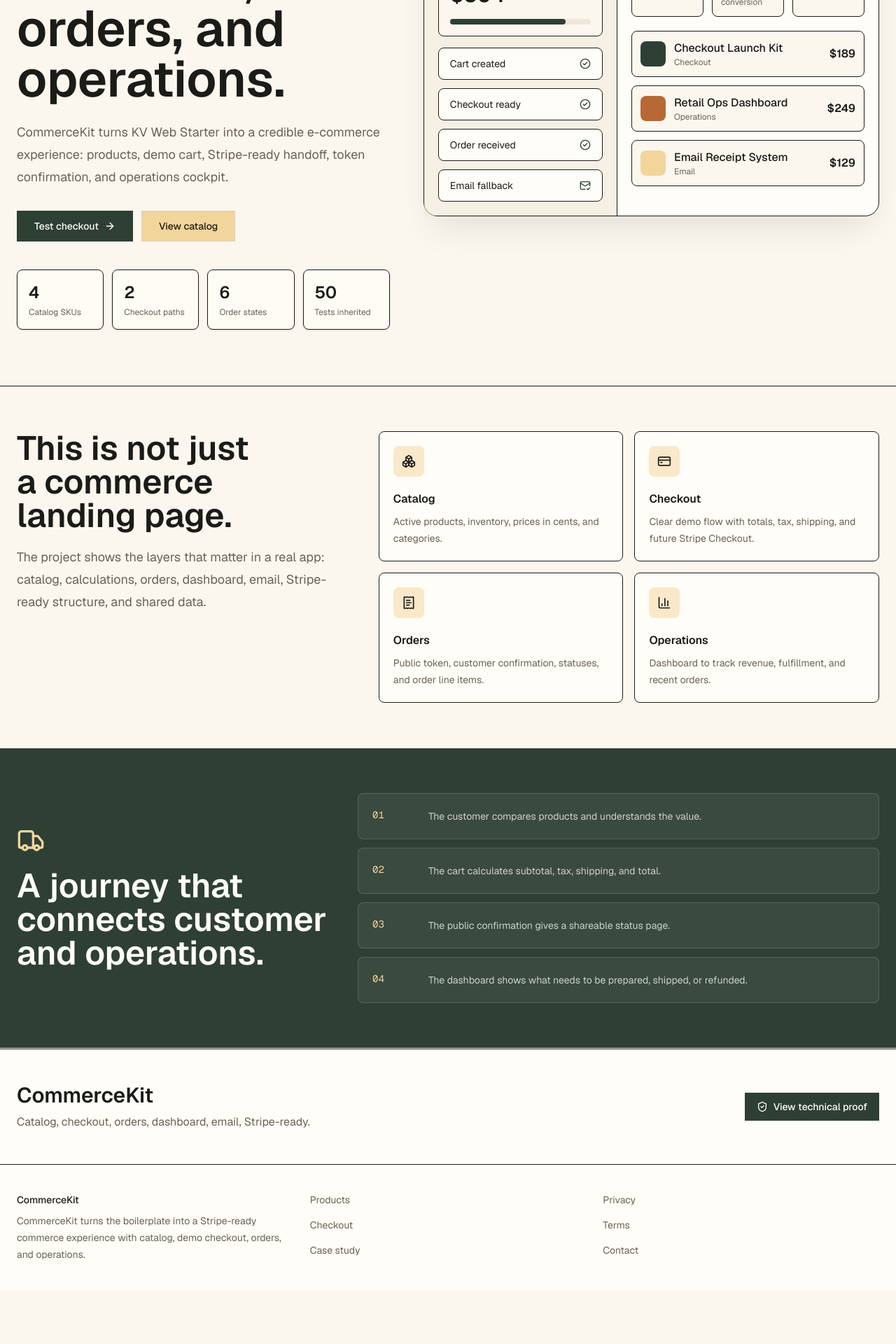
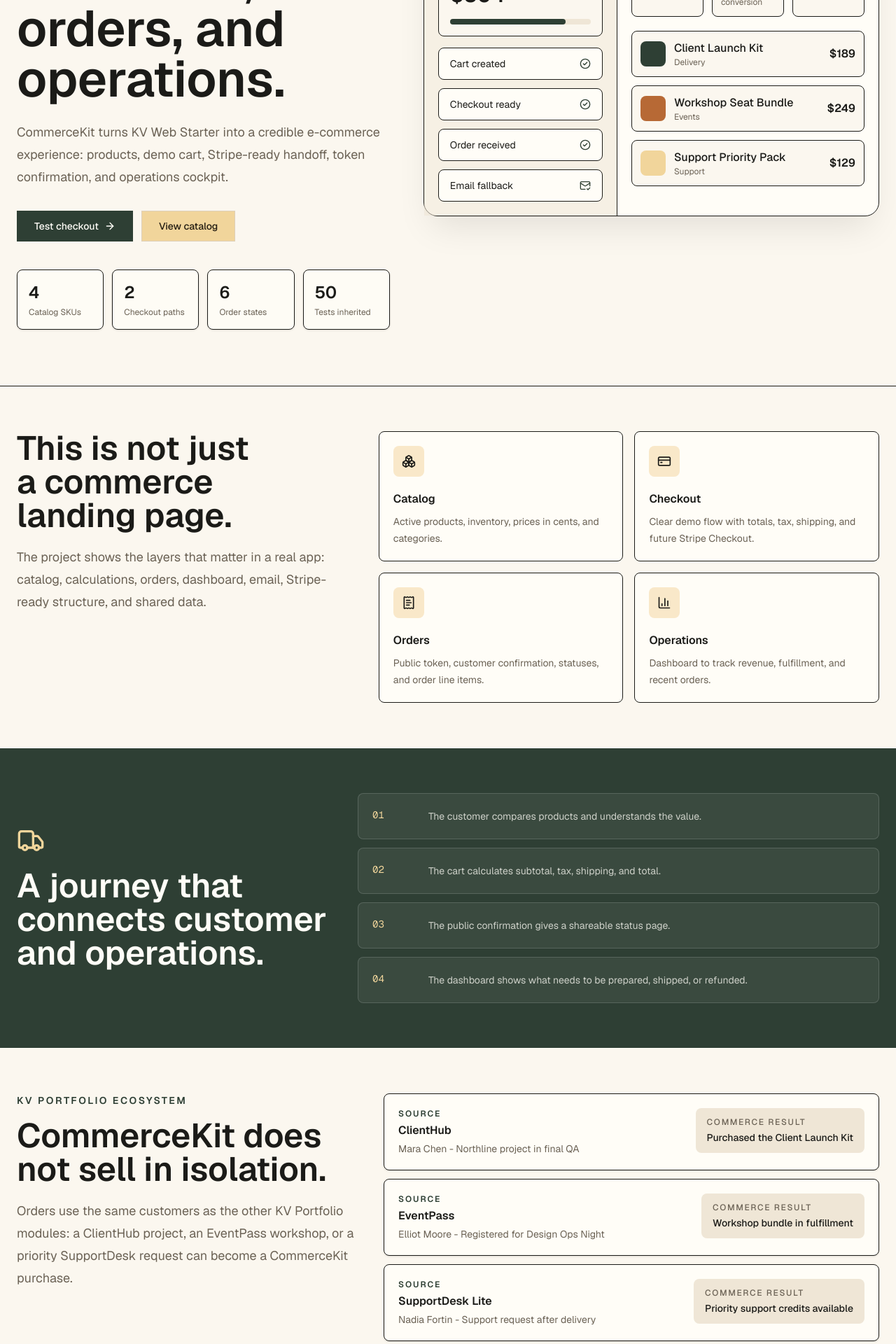
Before and after one commit to kurtisv/commercekit, a Next.js app in the folder apps/web/: page / in a window 1280 px wide. Shown: the part 480-2400 px from the top of the page at 70% size. Before the commit the page ends 2324 px from the top, so only its background shows below. Built offline with nearby package versions, Linux system fonts and the light colour scheme; no server answers.

Commit message:
feat: align commerce with portfolio ecosystem

```diff
--- a/apps/web/src/app/case-study/page.tsx
+++ b/apps/web/src/app/case-study/page.tsx
@@ -10,12 +10,13 @@
     eyebrow: "Etude de cas",
     title: "CommerceKit montre le cote commerce et Stripe-ready du boilerplate.",
     intro:
-      "Le projet prouve qu'une meme fondation peut devenir un mini-commerce avec catalogue, checkout, commandes et operations sans ressembler aux autres portfolios.",
+      "Le projet prouve qu'une meme fondation peut devenir un mini-commerce relie aux autres modules: portail client, evenements, support et usage API.",
     points: [
       "Catalogue produit structure avec prix en cents et inventaire.",
       "Checkout demo avec calculs de taxes, livraison et total.",
       "Confirmation publique par token pour montrer un parcours client.",
       "Dashboard operations pour commandes, revenu et fulfillment.",
+      "Donnees alignees avec les memes clients et flux que ClientHub, EventPass, SupportDesk Lite et API Meter.",
       "FR/EN, repo public, branches lisibles et tests avant deploiement.",
     ],
     cta: "Tester le checkout",
@@ -24,12 +25,13 @@
     eyebrow: "Case study",
     title: "CommerceKit shows the commerce and Stripe-ready side of the boilerplate.",
     intro:
-      "The project proves that one foundation can become a mini commerce product with catalog, checkout, orders, and operations without looking like the other portfolio builds.",
+      "The project proves that one foundation can become a mini commerce product connected to the other modules: client portal, events, support, and API usage.",
     points: [
       "Structured product catalog with cents-based prices and inventory.",
       "Demo checkout with tax, shipping, and total calculations.",
       "Public token confirmation to show a customer journey.",
       "Operations dashboard for orders, revenue, and fulfillment.",
+      "Data aligned with the same customers and flows as ClientHub, EventPass, SupportDesk Lite, and API Meter.",
       "FR/EN, public repo, readable branches, and tests before deployment.",
     ],
     cta: "Test checkout",
--- a/apps/web/src/app/page.tsx
+++ b/apps/web/src/app/page.tsx
@@ -14,7 +14,7 @@
 
 import { MarketingPageShell } from "@/components/marketing/page-shell";
 import { Button } from "@/components/ui/button";
-import { demoProducts, productStats } from "@/data/commerce";
+import { demoProducts, ecosystemSignals, productStats } from "@/data/commerce";
 import { getCurrentLocale } from "@/lib/locale";
 import { formatCurrency } from "@/lib/money";
 
@@ -47,6 +47,11 @@
       "La confirmation publique donne un suivi partageable.",
       "Le dashboard montre ce qui doit etre prepare, expedie ou rembourse.",
     ],
+    ecosystemTitle: "CommerceKit ne vend pas dans le vide.",
+    ecosystemText:
+      "Les commandes utilisent les memes clients que les autres modules KV Portfolio: un projet suivi dans ClientHub, un atelier gere dans EventPass ou un ticket prioritaire dans SupportDesk peut devenir un achat CommerceKit.",
+    ecosystemSource: "Source",
+    ecosystemOutcome: "Resultat commerce",
   },
   en: {
     eyebrow: "Project 6 - Stripe-ready commerce",
@@ -76,6 +81,11 @@
       "The public confirmation gives a shareable status page.",
       "The dashboard shows what needs to be prepared, shipped, or refunded.",
     ],
+    ecosystemTitle: "CommerceKit does not sell in isolation.",
+    ecosystemText:
+      "Orders use the same customers as the other KV Portfolio modules: a ClientHub project, an EventPass workshop, or a priority SupportDesk request can become a CommerceKit purchase.",
+    ecosystemSource: "Source",
+    ecosystemOutcome: "Commerce result",
   },
 };
 
@@ -210,6 +220,35 @@
           </div>
         </section>
 
+        <section className="mx-auto grid max-w-7xl gap-8 px-6 py-16 lg:grid-cols-[0.82fr_1.18fr]">
+          <div>
+            <p className="text-sm font-semibold uppercase tracking-[0.18em] text-primary">
+              KV Portfolio ecosystem
+            </p>
+            <h2 className="mt-4 text-3xl font-semibold tracking-normal text-balance sm:text-5xl">
+              {t.ecosystemTitle}
+            </h2>
+            <p className="mt-5 text-lg leading-8 text-muted-foreground">{t.ecosystemText}</p>
+          </div>
+          <div className="grid gap-3">
+            {ecosystemSignals.map((signal) => (
+              <div key={`${signal.source}-${signal.actor}`} className="rounded-lg border bg-card p-5 shadow-sm">
+                <div className="flex flex-col gap-3 sm:flex-row sm:items-start sm:justify-between">
+                  <div>
+                    <p className="text-xs font-semibold uppercase tracking-[0.16em] text-primary">{t.ecosystemSource}</p>
+                    <p className="mt-1 font-semibold">{signal.source}</p>
+                    <p className="mt-1 text-sm text-muted-foreground">{signal.actor} - {signal.action[locale]}</p>
+                  </div>
+                  <div className="rounded-lg bg-muted px-4 py-3 text-sm font-medium">
+                    <p className="text-xs uppercase tracking-[0.14em] text-muted-foreground">{t.ecosystemOutcome}</p>
+                    <p className="mt-1">{signal.outcome[locale]}</p>
+                  </div>
+                </div>
+              </div>
+            ))}
+          </div>
+        </section>
+
         <section className="border-t bg-card">
           <div className="mx-auto flex max-w-7xl flex-col gap-5 px-6 py-12 md:flex-row md:items-center md:justify-between">
             <div>
--- a/apps/web/src/data/commerce.ts
+++ b/apps/web/src/data/commerce.ts
@@ -1,10 +1,10 @@
 export const demoProducts = [
   {
     id: "ck-prod-001",
-    slug: "checkout-launch-kit",
-    name: "Checkout Launch Kit",
-    category: "Checkout",
-    description: "A guided checkout package for teams that need a polished purchase flow fast.",
+    slug: "client-launch-kit",
+    name: "Client Launch Kit",
+    category: "Delivery",
+    description: "A productized launch kit purchased after a ClientHub project reaches final QA.",
     priceCents: 18900,
     inventory: 28,
     featured: true,
@@ -12,10 +12,10 @@
   },
   {
     id: "ck-prod-002",
-    slug: "retail-ops-dashboard",
-    name: "Retail Ops Dashboard",
-    category: "Operations",
-    description: "Order, customer, and fulfillment dashboards shaped for a small commerce team.",
+    slug: "workshop-seat-bundle",
+    name: "Workshop Seat Bundle",
+    category: "Events",
+    description: "Reserved seats and materials for teams attending an EventPass training session.",
     priceCents: 24900,
     inventory: 16,
     featured: true,
@@ -23,10 +23,10 @@
   },
   {
     id: "ck-prod-003",
-    slug: "email-receipt-system",
-    name: "Email Receipt System",
-    category: "Email",
-    description: "Resend-ready receipt and status messages that keep customers informed.",
+    slug: "support-priority-pack",
+    name: "Support Priority Pack",
+    category: "Support",
+    description: "Priority support credits for clients who need faster follow-up after delivery.",
     priceCents: 12900,
     inventory: 34,
     featured: false,
@@ -34,10 +34,10 @@
   },
   {
     id: "ck-prod-004",
-    slug: "catalog-structure-pack",
-    name: "Catalog Structure Pack",
-    category: "Catalog",
-    description: "Product cards, filters, detail pages, and conversion-focused merchandising blocks.",
+    slug: "api-usage-credit",
+    name: "API Usage Credit",
+    category: "Technical",
+    description: "Prepaid API usage for partner integrations tracked through API Meter.",
     priceCents: 15900,
     inventory: 22,
     featured: false,
@@ -52,7 +52,7 @@
     publicToken: "commercekit-demo-order",
     customerName: "Mara Chen",
     customerEmail: "mara@example.com",
-    customerCompany: "Mile End Goods",
+    customerCompany: "Northline Studio",
     status: "PAID",
     subtotalCents: 43800,
     shippingCents: 0,
@@ -66,7 +66,7 @@
     publicToken: "commercekit-demo-fulfillment",
     customerName: "Elliot Moore",
     customerEmail: "elliot@example.com",
-    customerCompany: "Atelier Supply",
+    customerCompany: "Atelier Boutique",
     status: "FULFILLING",
     subtotalCents: 28800,
     shippingCents: 1200,
@@ -83,5 +83,44 @@
   { label: "Tests inherited", value: "50" },
 ];
 
+export const ecosystemSignals = [
+  {
+    source: "ClientHub",
+    actor: "Mara Chen",
+    action: {
+      fr: "Projet Northline en QA finale",
+      en: "Northline project in final QA",
+    },
+    outcome: {
+      fr: "Achat du Client Launch Kit",
+      en: "Purchased the Client Launch Kit",
+    },
+  },
+  {
+    source: "EventPass",
+    actor: "Elliot Moore",
+    action: {
+      fr: "Inscription a Design Ops Night",
+      en: "Registered for Design Ops Night",
+    },
+    outcome: {
+      fr: "Bundle atelier en fulfillment",
+      en: "Workshop bundle in fulfillment",
+    },
+  },
+  {
+    source: "SupportDesk Lite",
+    actor: "Nadia Fortin",
+    action: {
+      fr: "Demande de support apres livraison",
+      en: "Support request after delivery",
+    },
+    outcome: {
+      fr: "Credits support prioritaire disponibles",
+      en: "Priority support credits available",
+    },
+  },
+];
+
 export type DemoProduct = (typeof demoProducts)[number];
 export type DemoOrder = (typeof demoOrders)[number];
```
